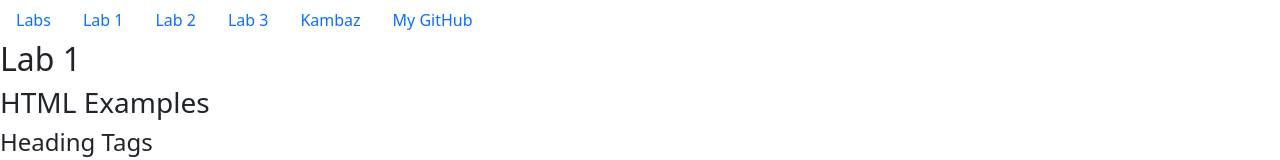
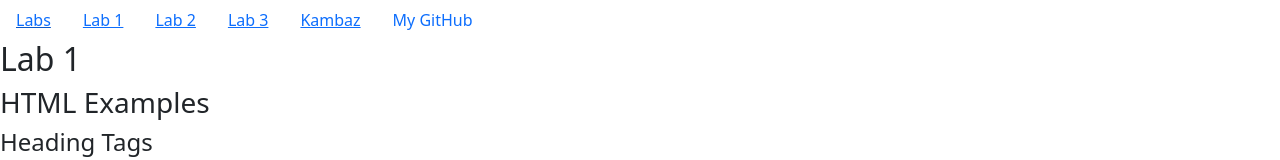
Before and after one commit to rjmcnamara10/kambaz-next-js, a Next.js app: page /Labs/Lab1 in a window 1280 px wide. Shown: the top 160 px of the page. Built offline with nearby package versions, Linux system fonts and the light colour scheme.

Commit message:
as link and reinstall

```diff
--- a/app/Labs/TOC.tsx
+++ b/app/Labs/TOC.tsx
@@ -4,29 +4,29 @@ export default function TOC() {
   return (
     <Nav variant="pills">
       <NavItem>
-        <NavLink href="/Labs" as={Link}>
-          Labs
-        </NavLink>
+        <Link href="/Labs">
+          <NavLink as="a">Labs</NavLink>
+        </Link>
       </NavItem>
       <NavItem>
-        <NavLink href="/Labs/Lab1" as={Link}>
-          Lab 1
-        </NavLink>
+        <Link href="/Labs/Lab1">
+          <NavLink as="a">Lab 1</NavLink>
+        </Link>
       </NavItem>
       <NavItem>
-        <NavLink href="/Labs/Lab2" as={Link}>
-          Lab 2
-        </NavLink>
+        <Link href="/Labs/Lab2">
+          <NavLink as="a">Lab 2</NavLink>
+        </Link>
       </NavItem>
       <NavItem>
-        <NavLink href="/Labs/Lab3" as={Link}>
-          Lab 3
-        </NavLink>
+        <Link href="/Labs/Lab3">
+          <NavLink as="a">Lab 3</NavLink>
+        </Link>
       </NavItem>
       <NavItem>
-        <NavLink href="/" as={Link}>
-          Kambaz
-        </NavLink>
+        <Link href="/">
+          <NavLink as="a">Kambaz</NavLink>
+        </Link>
       </NavItem>
       <NavItem>
         <NavLink href="https://github.com/rjmcnamara10/kambaz-next-js">
```
Also changed, not shown: tsconfig.json (+19 -5 lines), 1 other file (tests, documents, lock files or other folders).
